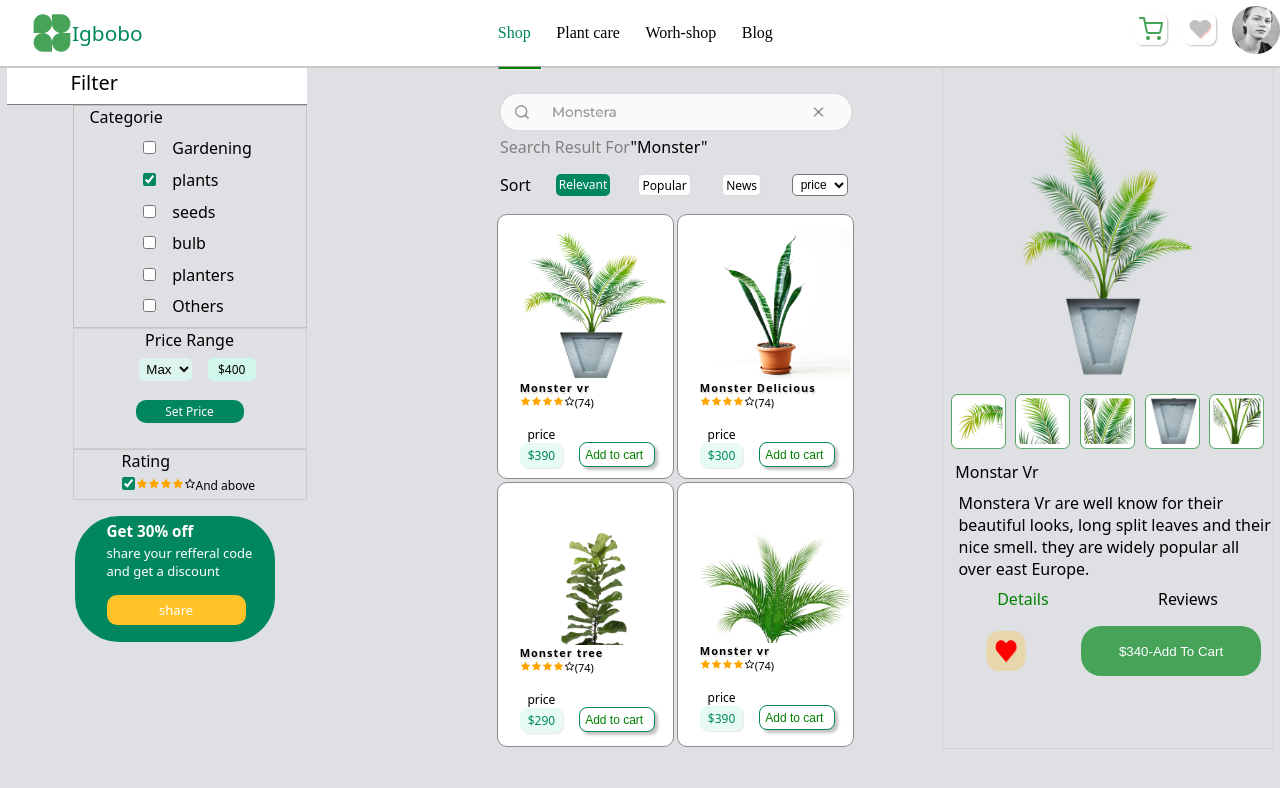
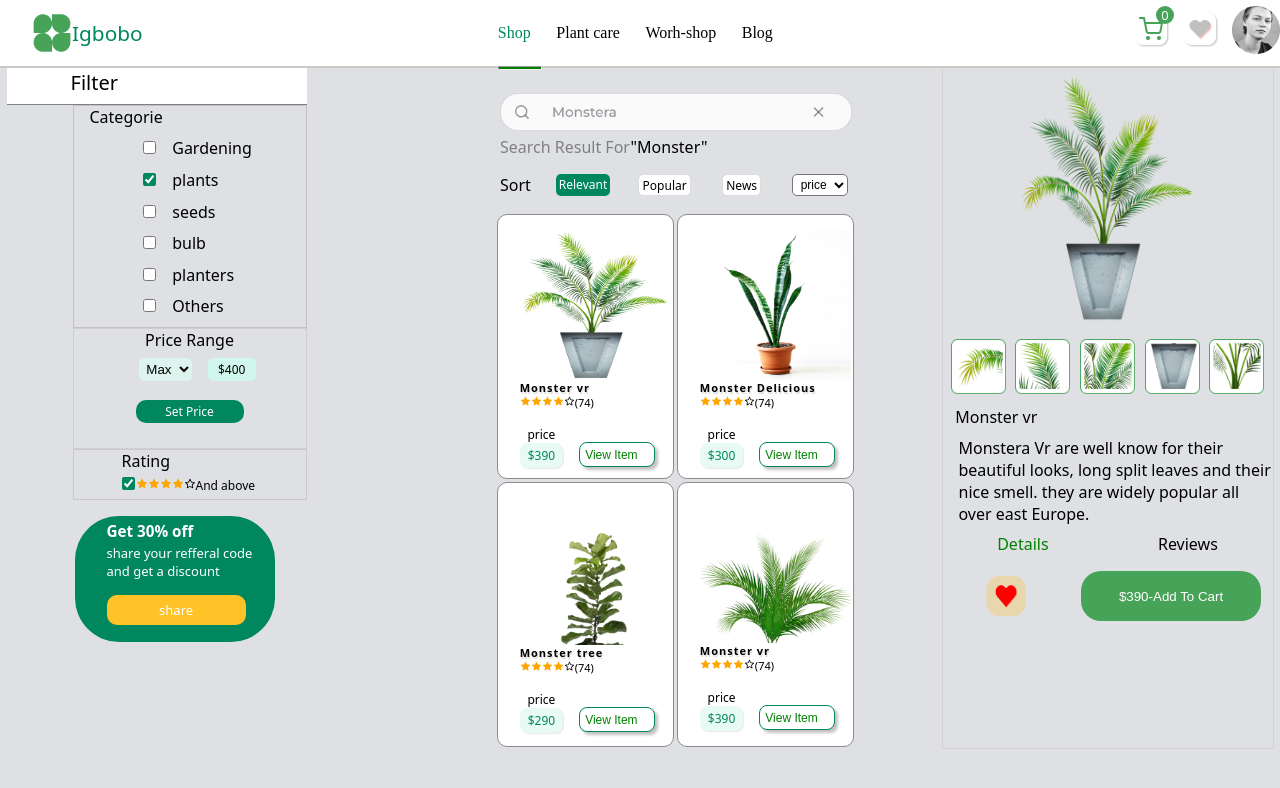
Before and after one commit to goodylove/igbobo, a React (Create React App) app: page / in a window 1280 px wide. Shown: the top 788 px of the page. Built offline with nearby package versions, Linux system fonts and the light colour scheme.

Commit message:
created add to cart function

```diff
--- a/src/App.js
+++ b/src/App.js
@@ -3,16 +3,18 @@ import "./App.css";
 import Nav from "./components/nav/Nav";
 import { Routes, Route } from "react-router-dom";
 // import ParentComponets from "./components/ParentComponents"
-
+import ContextProvider from "./components/Context";
 import Shop from "./pages/Shop";
 
 function App() {
   return (
     <div className="App">
-      <Nav />
-      <Routes>
-        <Route path="/" element={<Shop />} />
-      </Routes>
+      <ContextProvider>
+        <Nav />
+        <Routes>
+          <Route path="/" element={<Shop />} />
+        </Routes>
+      </ContextProvider>
       {/* <ParentComponets /> */}
     </div>
   );
--- /dev/null
+++ b/src/components/Context.jsx
@@ -0,0 +1,110 @@
+import React, { useState, createContext, useMemo, useCallback } from "react";
+import Categoriesection from "./categoriesection/CategorieSection";
+import { itemsCon } from "./Data";
+import Monster from "./centersection/Monster";
+import AddToCart from "./addToCart/AddToCart";
+
+export const Context = createContext();
+
+const ContextProvider = ({ children }) => {
+  const [currentItemId, setCurrentItemId] = useState(null);
+  const [cart, setCart] = useState([
+    // {
+    //   id: 1,
+    //   qty: 3,
+    //   product: {
+    //     id: 2,
+    //     price: 20,
+    //     name: "Monster VR",
+    //   },
+    // },
+    // {
+    //   id: 2,
+    //   qty: 21,
+    //   product: {
+    //     id: 3,
+    //     price: 400,
+    //     name: "Monster goeo",
+    //   },
+    // },
+  ]);
+
+  const handleCurrentItemId = (id) => {
+    setCurrentItemId(id);
+  };
+
+  const cartQuantityCount = useMemo(
+    () => cart.reduce((acc, item) => item.qty + acc, 0),
+    [cart]
+  );
+
+  const handleRemoveItemFromCart = useCallback((itemId) => {
+    const newCart = cart.filter((item) => item.id !== itemId);
+    setCart(newCart);
+  }, []);
+
+  const handleAddItemToCart = useCallback(
+    (producId, productPrice, productName) => {
+      const item = {
+        id: cart.length,
+        qty: 1,
+        product: {
+          id: producId,
+          price: productPrice,
+          name: productName,
+        },
+      };
+
+      setCart((prev) => {
+        const newCart = [...prev];
+        newCart.push(item);
+
+        return newCart;
+      });
+    },
+    [cart.length]
+  );
+
+  const handleFindProductItemInCart = useCallback(
+    (productId) => cart.find((item) => item.product.id === productId),
+    [cart]
+  );
+
+  const handleItemQtyChange = useCallback(
+    (itemId, qty) => {
+      const newCart = [...cart];
+      const item = newCart.find((item) => item.id === itemId);
+      item.qty = qty;
+
+      setCart(newCart);
+    },
+    [cart]
+  );
+
+  // const onAddToCart = (itemId, quanity) => {
+  //   const getAnItem = itemsCon.filter((item) => item === itemId);
+  //   console.log(getAnItem);
+  //   setCartNum(quanity);
+  //   return getAnItem;
+  // };
+  // const handleAddItemToCart = () => {
+  //   onAddToCart(currentItemId, 1);
+  // };
+  const contextValue = useMemo(
+    () => ({
+      items: itemsCon,
+      handleCurrentItemId,
+      currentItemId,
+      cart,
+      cartQuantityCount,
+      handleAddItemToCart,
+      handleFindProductItemInCart,
+      handleItemQtyChange,
+      handleRemoveItemFromCart,
+    }),
+    [currentItemId, cart]
+  );
+
+  return <Context.Provider value={contextValue}>{children}</Context.Provider>;
+};
+export default ContextProvider;
--- a/src/components/Data.js
+++ b/src/components/Data.js
@@ -2,28 +2,45 @@ import Tree1 from "./assets/tree1.png";
 import Gold from "./assets/gold.png";
 import plant from "./assets/plant.png";
 import leaf from "./assets/leaf.png";
+import Part1 from "./assets/Group 21.png";
+import Part2 from "./assets/Group 20.png";
+import Part3 from "./assets/Group 19.png";
+import Part4 from "./assets/Group 18.png";
+import Part5 from "./assets/Group 17.png";
 
 export const itemsCon = [
   {
     img: Tree1,
+    images: [Part1, Part2, Part3, Part4, Part5],
+    description:
+      "Monstera Vr are well know for their beautiful looks, long split leaves and their nice smell. they are widely popular all over east Europe.",
     id: 1,
     price: 390,
     name: "Monster vr",
   },
   {
     img: Gold,
+    images: [Part1, Part2, Part3, Part4, Part5],
+    description:
+      "Monstera Delicious  are well know for their beautiful looks, long split leaves and their nice smell. they are widely popular all over east Europe.",
     id: 2,
     price: 300,
     name: "Monster Delicious",
   },
   {
     img: leaf,
+    images: [Part1, Part2, Part3, Part4, Part5],
+    description:
+      "Monstera tree  are well know for their beautiful looks, long split leaves and their nice smell. they are widely popular all over east Europe.",
     id: 3,
     price: 290,
     name: "Monster tree",
   },
   {
     img: plant,
+    images: [Part1, Part2, Part3, Part4, Part5],
+    description:
+      "Monstera Vr are well know for their beautiful looks, long split leaves and their nice smell. they are widely popular all over east Europe.",
     id: 4,
     price: 390,
     name: "Monster vr",
--- a/src/components/Items.js
+++ b/src/components/Item.js
@@ -1,13 +1,16 @@
-import React from "react";
+import React, { useContext } from "react";
 import { AiFillStar } from "react-icons/ai";
 import { AiOutlineStar } from "react-icons/ai";
+import { Context } from "./Context";
 // import "./centersection/Monster.css";
 
-const Items = ({ id, img, price, name, onClick }) => {
+const Item = ({ id, img, price, name, onClick }) => {
+  const item = useContext(Context);
+
   return (
     <div className="plan1" id={id}>
       <div className="plant-holder">
-        <img src={img} alt="" height={150} width={150} />
+        <img src={img} alt="" height={150} width={150} onClick={onClick} />
         <div className="start-con">
           <span className="tree-name">{name}</span>
           <ul className="stars-c">
@@ -34,8 +37,8 @@ const Items = ({ id, img, price, name, onClick }) => {
               <span className="price-am">${price}</span>
             </div>
             <div className="cart-p">
-              <button onClick={onClick} className="btn-item">
-                Add to cart
+              <button className="btn-item" onClick={onClick}>
+                View Item
               </button>
             </div>
           </div>
@@ -45,4 +48,4 @@ const Items = ({ id, img, price, name, onClick }) => {
   );
 };
 
-export default Items;
+export default Item;
--- a/src/components/ParenCom.jsx
+++ /dev/null
@@ -1,32 +0,0 @@
-import React, { useState, createContext } from "react";
-import Categoriesection from "./categoriesection/CategorieSection";
-import { itemsCon } from "../components/Data";
-import Monster from "./centersection/Monster";
-import AddToCart from "./addToCart/AddToCart";
-export const ContextHolder = createContext();
-
-const ParentCom = () => {
-  const handleClick = (e) => {
-    const item = itemsCon.filter((item) => item.id === e);
-    console.log(item);
-
-    return item;
-  };
-
-  return (
-    <div className="shop">
-      <ContextHolder.Provider value={itemsCon}>
-        <div className="wrapper">
-          <div className="cate">
-            <Categoriesection />
-          </div>
-          <div className="mon">
-            <Monster items={itemsCon} onClick={() => handleClick()} />
-          </div>
-          <AddToCart />
-        </div>
-      </ContextHolder.Provider>
-    </div>
-  );
-};
-export default ParentCom;
--- a/src/components/addToCart/AddToCart.css
+++ b/src/components/addToCart/AddToCart.css
@@ -2,7 +2,7 @@
     border: 1px solid rgb(213, 209, 209);
     display: flex;
     justify-content: center;
-    align-items: center;
+    /* align-items: center; */
     height: auto;
     width: 330px;
 }
@@ -62,3 +62,32 @@
     border: none;
     border-radius: 20px;
    }
+.num{
+   background-color: #47A358;
+    color: #FFF;
+    height: 16px;
+    width: 16px;
+    border-radius: 50px;
+    position: absolute;
+    text-align: center;
+    top: 6px;
+    right: 170px;
+
+    padding: 1px;
+    display: flex;
+    justify-content: center;
+    align-items: center;
+    font-size: 13px;
+
+}
+
+.add-btn,.subtract-btn{
+    width: 39px;
+        padding: 4px;
+        border-radius: 3px;
+        border: none;
+        background-color:#47A358;
+        color: white;
+        font-size: 18px;
+        margin: 5px;
+}
--- a/src/components/addToCart/AddToCart.jsx
+++ b/src/components/addToCart/AddToCart.jsx
@@ -1,37 +1,70 @@
-import React from "react";
-import Tree1 from "../assets/tree1.png";
-import Part1 from "../assets/Group 21.png";
-import Part2 from "../assets/Group 20.png";
-import Part3 from "../assets/Group 19.png";
-import Part4 from "../assets/Group 18.png";
-import Part5 from "../assets/Group 17.png";
+import React, { useCallback, useContext, useMemo } from "react";
+// import Part1 from "../assets/Group 21.png";
+// import Part2 from "../assets/Group 20.png";
+// import Part3 from "../assets/Group 19.png";
+// import Part4 from "../assets/Group 18.png";
+// import Part5 from "../assets/Group 17.png";
 import Heart from "../assets/love button.png";
+
+import { Context } from "../Context";
 import { motion } from "framer-motion";
 // import { BsHeart } from "react-icons/bs";
 import "./AddToCart.css";
+// let getAnItem = [];
 
 const AddToCart = () => {
+  const {
+    items,
+    currentItemId,
+    handleAddItemToCart,
+    handleFindProductItemInCart,
+    handleItemQtyChange,
+    handleRemoveItemFromCart,
+  } = useContext(Context);
+
+  const currentItem = useMemo(
+    () => items.find((item) => item.id === currentItemId) || items[0],
+    [currentItemId]
+  );
+
+  const itemInCart = handleFindProductItemInCart(currentItem.id);
+
+  const handleDecreaseQty = () => {
+    if (itemInCart.qty <= 1) {
+      handleRemoveItemFromCart(itemInCart.id);
+      return;
+    }
+    handleItemQtyChange(itemInCart.id, itemInCart.qty - 1);
+  };
+  // const handleAddItemToCart = () => {
+  //   getAnItem.push(currentItem);
+  //   console.log(currentItem);
+  // };
+  // console.log(getAnItem);
   return (
     <div className="addtocart">
       <div className="second-wrapper">
         <div className="addCart-item">
           <div className="tree-items">
-            <img src={Tree1} alt="" className="main-tree" />
+            <img
+              src={currentItem.img}
+              alt={currentItem.name}
+              className="main-tree"
+            />
             <div className="thumbnail">
-              <img src={Part1} alt="" className="img-item" />
-              <img src={Part2} alt="" className="img-item" />
-              <img src={Part3} alt="" className="img-item" />
-              <img src={Part4} alt="" className="img-item" />
-              <img src={Part5} alt="" className="img-item" />
+              {currentItem.images.map((image, index) => (
+                <img
+                  key={index}
+                  src={image}
+                  alt={`${currentItem.name}-image-${index + 1}`}
+                  className="img-item"
+                />
+              ))}
             </div>
           </div>
           <div className="details">
-            <p className="name-tr">Monstar Vr</p>
-            <p>
-              Monstera Vr are well know for their beautiful looks, long split
-              leaves and their nice smell. they are widely popular all over east
-              Europe.
-            </p>
+            <p className="name-tr">{currentItem.name}</p>
+            <p>{currentItem.description}</p>
             <div className="detail-reviews">
               <span style={{ color: "green" }}>Details</span>
               <span>Reviews</span>
@@ -40,7 +73,41 @@ const AddToCart = () => {
         </div>
         <div className="addCart-btn">
           <img src={Heart} alt="" className="love-h" />
-          <button className="btn-add">$340-Add To Cart</button>
+
+          {itemInCart ? (
+            <div>
+              <button
+                className="add-btn"
+                onClick={() =>
+                  handleItemQtyChange(itemInCart.id, itemInCart.qty + 1)
+                }
+              >
+                +
+              </button>
+              {itemInCart.qty}
+              <button
+                className="subtract-btn"
+                onClick={handleDecreaseQty}
+                // disabled={itemInCart.qty <= 1}
+              >
+                -
+              </button>
+            </div>
+          ) : (
+            <button
+              className="btn-add"
+              onClick={() =>
+                handleAddItemToCart(
+                  currentItem.id,
+                  currentItem.price,
+                  currentItem.name
+                )
+              }
+            >
+              ${currentItem.price}-Add To Cart
+              {/* <div className="num">{getAnItem.length}</div> */}
+            </button>
+          )}
         </div>
       </div>
     </div>
--- a/src/components/centersection/Monster.jsx
+++ b/src/components/centersection/Monster.jsx
@@ -6,14 +6,14 @@ import Tree1 from "../assets/tree1.png";
 import Gold from "../assets/gold.png";
 import plant from "../assets/plant.png";
 import leaf from "../assets/leaf.png";
-import { ContextHolder } from "../ParenCom";
 import "./Monstar.css";
-import Items from "./../Items";
+import Item from "./../Item";
+import { Context } from "../Context";
 
-const Monster = ({ items, onClick }) => {
-  const item = useContext(ContextHolder);
+const Monster = () => {
+  const { items, handleCurrentItemId } = useContext(Context);
 
-  console.log(item);
+  console.log(items);
   return (
     <div className="monster-wrapper">
       <div className="search-con">
@@ -39,13 +39,13 @@ const Monster = ({ items, onClick }) => {
       <div className="plant-con">
         {items.map(({ id, name, price, img }) => {
           return (
-            <Items
+            <Item
               id={id}
               name={name}
               price={price}
               img={img}
               key={id}
-              onClick={onClick}
+              onClick={() => handleCurrentItemId(id)}
             />
           );
         })}
--- a/src/components/nav/Nav.css
+++ b/src/components/nav/Nav.css
@@ -48,7 +48,9 @@
         justify-content: center;
         align-items: center;
         padding-right: 1.6rem;
+
 }
+
 .cart-con .list-cart li{
     padding: 0.4rem;
 }
--- a/src/components/nav/Nav.jsx
+++ b/src/components/nav/Nav.jsx
@@ -1,4 +1,4 @@
-import React from "react";
+import React, { useContext } from "react";
 
 import { Link } from "react-router-dom";
 import LogoNav from ".././assets/Logo (1).png";
@@ -6,8 +6,11 @@ import Cart from "../assets/heart.png";
 import Heart from "../assets/Group 2.png";
 import Pic from "../assets/Ellipse 1.png";
 import "./Nav.css";
+import { Context } from "../Context";
 
 const Nav = () => {
+  const { cartQuantityCount } = useContext(Context);
+  // console.log(items);
   return (
     <div className="nav">
       <div className="log-con">
@@ -39,6 +42,7 @@ const Nav = () => {
         <ul className="list-cart">
           <li>
             <img src={Cart} alt="" />
+            <div className="num">{cartQuantityCount}</div>
           </li>
           <li>
             <img src={Heart} alt="" />
--- a/src/pages/Shop.js
+++ b/src/pages/Shop.js
@@ -5,24 +5,23 @@ import AddToCart from "./../components/addToCart/AddToCart";
 import { motion } from "framer-motion";
 import { itemsCon } from "../components/Data";
 import "./Shop.css";
-import ParentCom from "./../components/ParenCom";
+import ContextProvider from "../components/Context";
 // import ContextProvider from "../components/Context";
 
 const Shop = () => {
   return (
-    // <div className="shop">
-    //   <div className="wrapper">
-    //     <div className="cate">
-    //       <Categoriesection />
-    //     </div>
-    //     <div className="mon">
-    //       <Monster items={itemsCon} onClick={() => handleClick()} />
-    //     </div>
-    //     ? <AddToCart />
-    //   </div>
-    // </div>
-
-    <ParentCom />
+    <div className="shop">
+      <div className="wrapper">
+        <div className="cate">
+          <Categoriesection />
+        </div>
+        <div className="mon">
+          <Monster />
+        </div>
+        <AddToCart />
+      </div>
+    </div>
+    // <ParentCom />
   );
 };
 
```
